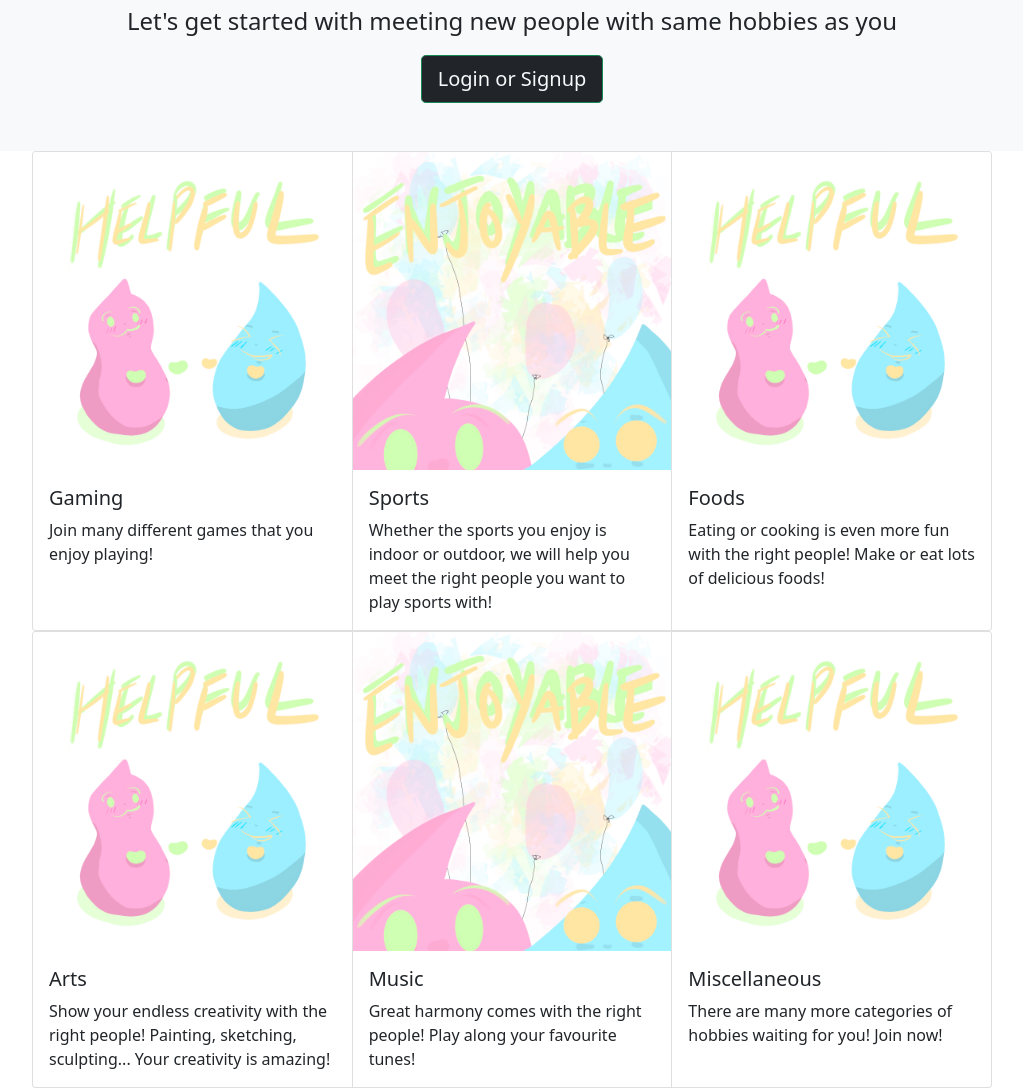
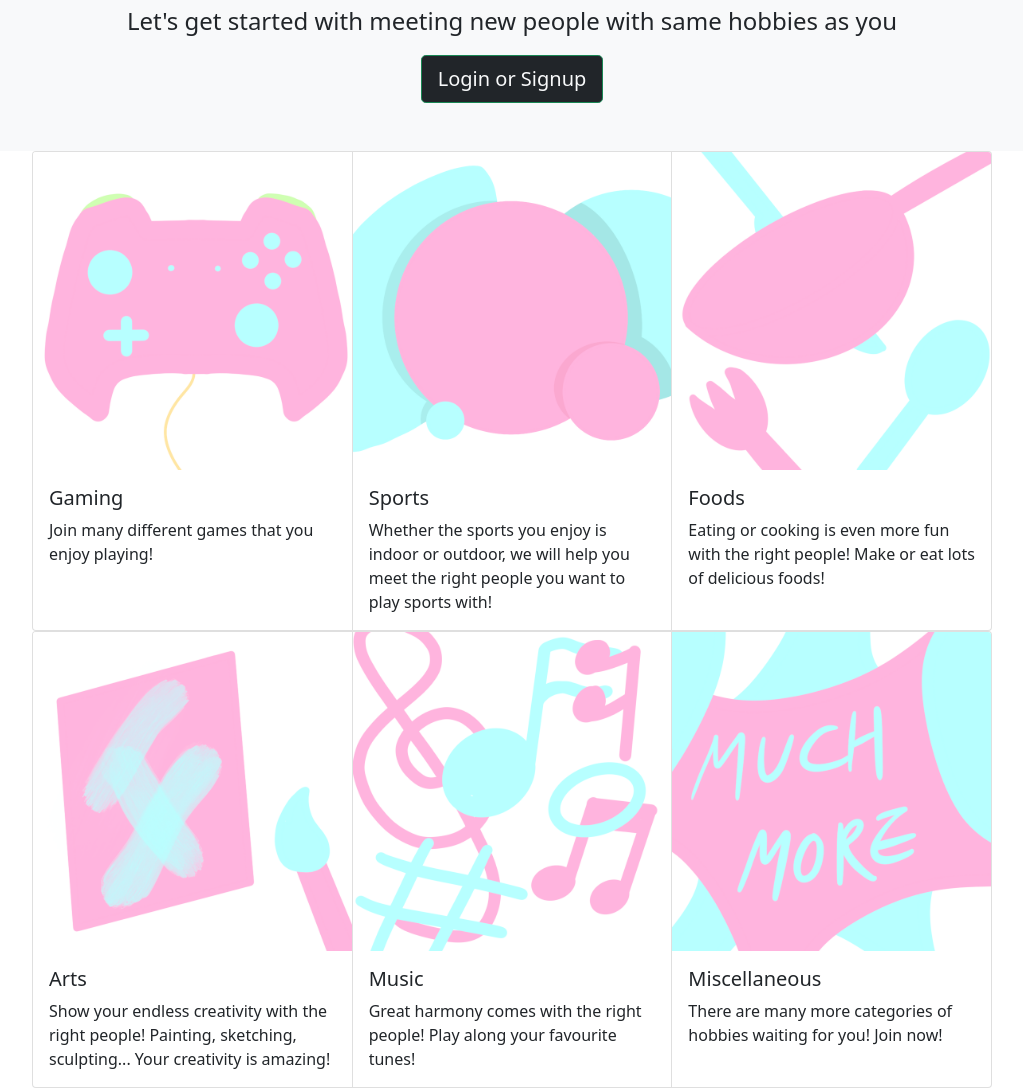
Before and after one commit to tcgaryau/1800_BBY29, a website: page index.html in a window 1280 px wide. Shown: the part 159-1247 px from the top of the page, without its empty margins (128-1151 px from the left). Drawn offline with nearby package versions, Linux system fonts and the light colour scheme; no server answers.

Commit message:
Added images for the sic category cards on index.html, and applied those images accordingly.

```diff
--- a/index.html
+++ b/index.html
@@ -70,7 +70,7 @@
     <div class="card-group w-75 mx-auto">
       <div class="card">
         <a class="toIndex" href="main.html">
-          <img src="./images/Helpful.png" class="card-img-top" alt="helpful" />
+          <img src="./images/gaming.png" class="card-img-top" alt="helpful" />
         </a>
         <div class="card-body">
           <h5 class="card-title">Gaming</h5>
@@ -82,7 +82,7 @@
       <div class="card">
         <a class="toIndex" href="main.html">
           <img
-            src="./images/Enjoyable.png"
+            src="./images/sports.png"
             class="card-img-top"
             alt="helpful"
           />
@@ -97,7 +97,7 @@
       </div>
       <div class="card">
         <a class="toIndex" href="main.html">
-          <img src="./images/Helpful.png" class="card-img-top" alt="helpful" />
+          <img src="./images/food.png" class="card-img-top" alt="helpful" />
         </a>
         <div class="card-body">
           <h5 class="card-title">Foods</h5>
@@ -111,7 +111,7 @@
     <div class="card-group w-75 mx-auto">
       <div class="card">
         <a class="toIndex" href="main.html">
-          <img src="./images/Helpful.png" class="card-img-top" alt="helpful" />
+          <img src="./images/arts.png" class="card-img-top" alt="helpful" />
         </a>
         <div class="card-body">
           <h5 class="card-title">Arts</h5>
@@ -123,7 +123,7 @@
       <div class="card">
         <a class="toIndex" href="main.html">
           <img
-            src="./images/Enjoyable.png"
+            src="./images/music.png"
             class="card-img-top"
             alt="helpful"
           />
@@ -137,7 +137,7 @@
       </div>
       <div class="card">
         <a class="toIndex" href="main.html">
-          <img src="./images/Helpful.png" class="card-img-top" alt="helpful" />
+          <img src="./images/miscellaneous.png" class="card-img-top" alt="helpful" />
         </a>
         <div class="card-body">
           <h5 class="card-title">Miscellaneous</h5>
```
Also changed, not shown: images/arts.png (added), images/food.png (added), images/gaming.png (added), images/miscellaneous.png (added), images/music.png (added), images/sports.png (added).
